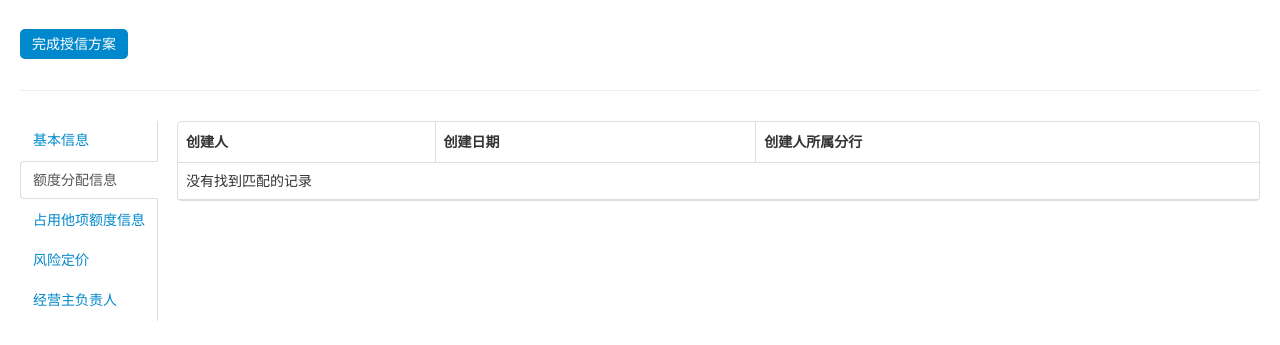
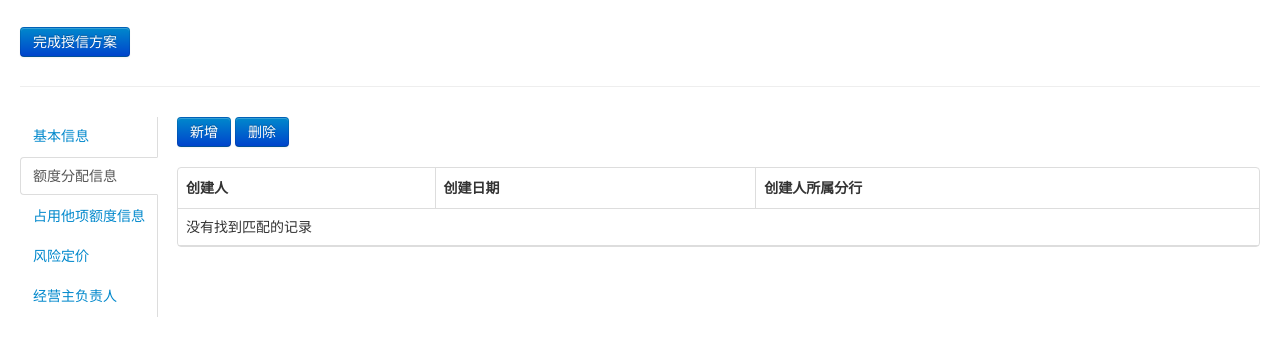
Before and after one commit to LeoGlory/pageImprove, a plain HTML site: page index.html in a window 1280 px wide. Both pictures are taken after a click on the link "额度分配信息". Shown: the part 73-418 px from the top of the page. Drawn offline with Linux system fonts and the light colour scheme; no server answers.

Commit message:
修改2018-11-21

```diff
--- a/index.html
+++ b/index.html
@@ -16,7 +16,7 @@
     <div class='container-fluid'>
         <h2 class='page-header'>授信方案（默认综合授信）</h2>
         <ul class="nav nav-pills">
-            <li class="active"><a href="javaScript:void(0)">完成授信方案</a></li>
+            <button type="button" class="btn btn-primary">完成授信方案</button>
         </ul>
         <h2 class='page-header'></h2>
 
@@ -53,22 +53,18 @@
                     </div>
             </div>
             <div class='tab-pane' id='tab2'>
-                <table data-toggle="table" data-url="data1.json">
-                    <thead>
-                        <tr>
-                            <th data-field="id">创建人</th>
-                            <th data-field="date">创建日期</th>
-                            <th data-field="bank">创建人所属分行</th>
-                        </tr>
-                    </thead>
-                </table>
+                <ul class="nav nav-pills">
+                    <button type="button" class="btn btn-primary" id="add1">新增</button>
+                    <button type="button" class="btn btn-primary" id="reduce1">删除</button>
+                </ul>
+                <table id="table1"></table>
             </div>
             <div class='tab-pane' id='tab3'>占用他项额度信息的内容</div>
             <div class='tab-pane' id='tab4'>风险定价的内容</div>
             <div class='tab-pane' id='tab5'>经营主负责人的内容</div>
           </div>
         </div>
-
       </div>
 </body>
+<script type="text/javascript" src="js/utils/page.js"></script>
 </html>
--- /dev/null
+++ b/js/utils/page.js
@@ -0,0 +1,32 @@
+$(function(){
+    $('#table1').bootstrapTable({
+        columns: [{
+            field: 'id',
+            title: '创建人'
+        }, {
+            field: 'date',
+            title: '创建日期'
+        }, {
+            field: 'bank',
+            title: '创建人所属分行'
+        }]
+        /* ,
+        data: [{
+            id: '张三',
+            date: '2018-11-11',
+            bank: '长沙支行'
+        }] */
+    });
+
+    $('#add1').click(function(){
+        var data  = [{
+            id: '张三',
+            date: '2018-11-11',
+            bank: '长沙支行'
+        }]
+        $('#table1').bootstrapTable('load',data);
+    })
+    $('#reduce1').click(function(){
+        $('#table1').bootstrapTable('removeAll');
+    })
+})
```
Also changed, not shown: data/data1.json (added, +7 -0 lines).
